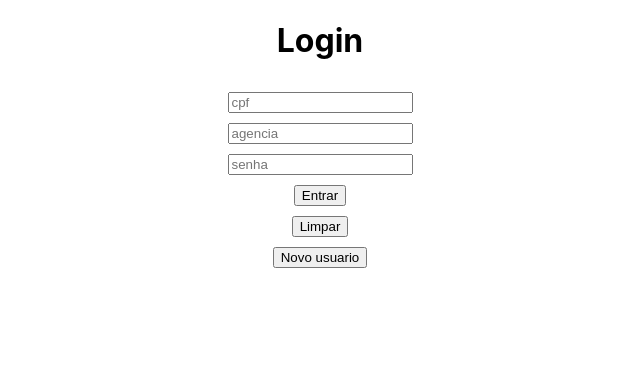
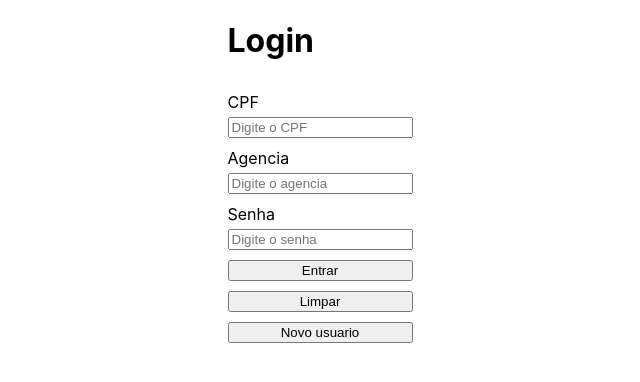
Before and after one commit to otaviohenrique1/app_banco_caixa, a React (Create React App) app: page / in a window 1280 px wide. Shown: the top 382 px of the page, without its empty margins (320-960 px from the left). Built offline with nearby package versions, Linux system fonts and the light colour scheme.

Commit message:
commit 2

```diff
--- /dev/null
+++ b/src/pages/Campo.tsx
@@ -0,0 +1,44 @@
+import { ErrorMessage, Field } from "formik";
+import { ReactNode } from "react";
+import styled from "styled-components";
+
+interface CampoProps {
+  values: string;
+  placeholder: string;
+  type: 'date' | 'email' | 'number' | 'password' | 'tel' | 'text' | 'time' | 'url';
+  name: string;
+  id: string;
+  label: ReactNode;
+}
+
+export function Campo(props: CampoProps) {
+  const { values, placeholder, type, name, id, label } = props;
+  return (
+    <CampoContainer>
+      <label
+        htmlFor={id}
+      >{label}</label>
+      <Field
+        type={type}
+        placeholder={placeholder}
+        value={values}
+        name={name}
+        id={id} />
+      <ErrorMessage
+        name={name}
+        component="span"
+        className="error-message"
+      />
+    </CampoContainer>
+  );
+}
+
+const CampoContainer = styled.div`
+  display: flex;
+  flex-direction: column;
+  gap: 5px;
+
+  span.error-message {
+    color: red;
+  }
+`;
--- a/src/pages/Login.tsx
+++ b/src/pages/Login.tsx
@@ -1,23 +1,24 @@
 import styled from "styled-components";
-import { Formik, Form, Field, FormikHelpers } from "formik";
+import { Formik, Form, FormikHelpers } from "formik";
 // import * as Yup from "yup";
-import { object, string, number } from "yup";
+import { object, string } from "yup";
+import { Campo } from "./Campo";
 
 const schemaValidacao = object().shape({
-  cpf: string().required(),
-  agencia: number().required(),
-  senha: string().required(),
+  cpf: string().required("Campo CPF esta vazio."),
+  agencia: string().required("Campo agencia esta vazio."),
+  senha: string().required("Campo senha esta vazio."),
 });
 
 interface FormLoginTypes {
   cpf: string;
-  agencia: number;
+  agencia: string;
   senha: string;
 }
 
 const valoresIniciaisFormLogin: FormLoginTypes = {
   cpf: "",
-  agencia: 0,
+  agencia: "",
   senha: ""
 };
 
@@ -32,32 +33,57 @@ export function Login() {
         initialValues={valoresIniciaisFormLogin}
         onSubmit={onSubmitForm}
         validationSchema={schemaValidacao}
-      ></Formik>
+      >
+        {({ values }) => {
+          return (
+            <FormStyled>
               <h1>Login</h1>
-      <input
-        type="text"
-        placeholder="cpf"
+              <Campo
+                values={values.cpf}
+                placeholder="Digite o CPF"
+                type="password"
+                name="cpf"
+                id="cpf"
+                label="CPF"
               />
-      <input
-        type="text"
-        placeholder="agencia"
+              <Campo
+                values={values.agencia}
+                placeholder="Digite o agencia"
+                type="password"
+                name="agencia"
+                id="agencia"
+                label="Agencia"
               />
-      <input
-        type="text"
-        placeholder="senha"
+              <Campo
+                values={values.senha}
+                placeholder="Digite o senha"
+                type="password"
+                name="senha"
+                id="senha"
+                label="Senha"
               />
               <button
-        type="button"
+                type="submit"
               >Entrar</button>
               <button
-        type="button"
+                type="reset"
               >Limpar</button>
               <button
                 type="button"
               >Novo usuario</button>
+            </FormStyled>
+          );
+        }}
+      </Formik>
     </Center>
   );
 }
+
+const FormStyled = styled(Form)`
+  display: flex;
+  flex-direction: column;
+  gap: 10px;
+`;
 
 const Center = styled.div`
   /* padding: 10px; */
@@ -65,5 +91,4 @@ const Center = styled.div`
   flex-direction: column;
   justify-content: center;
   align-items: center;
-  gap: 10px;
 `;
```
Lines whose indentation alone changed are shown as unchanged.
